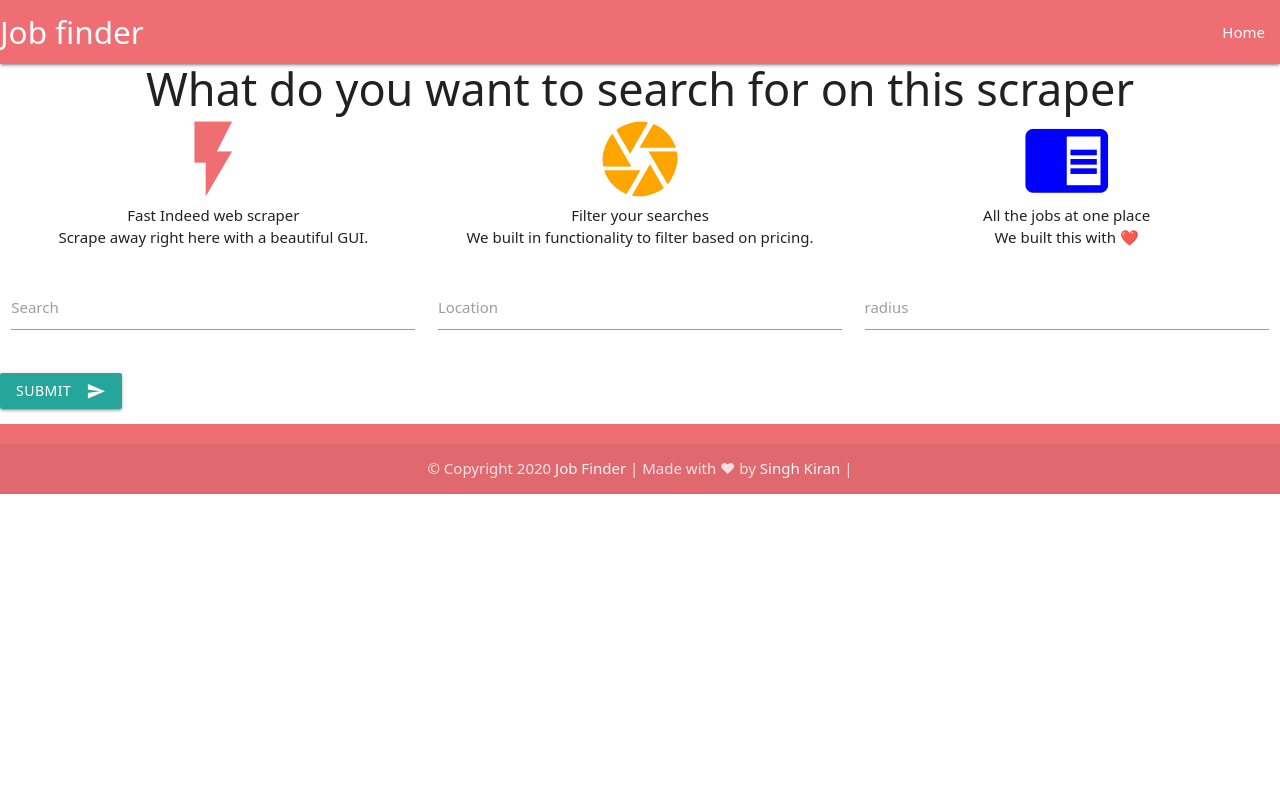
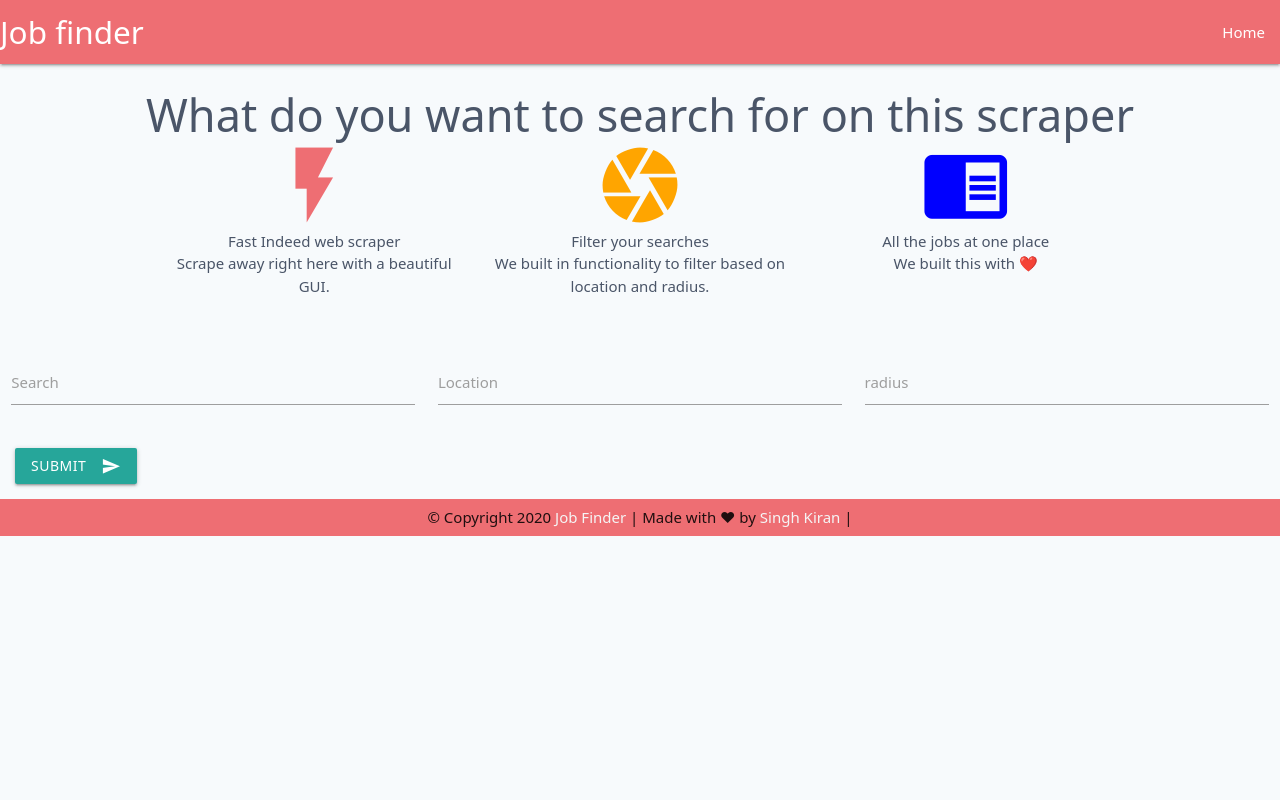
Before and after one commit to Singh-Kiran-P/jobs_finder, a Django app: page / in a window 1280 px wide. Run offline with Django 3.2, Linux system fonts and the light colour scheme; some libraries are stand-ins or nearby versions.

Commit message:
Added filter: radius

```diff
--- a/myapp/models.py
+++ b/myapp/models.py
@@ -3,7 +3,7 @@ from django.db import models
 # Create your models here.
 class Search(models.Model):
     search = models.CharField(max_length=500)
-    location = models.IntegerField(blank=True,null=True)
+    location = models.CharField(max_length=500)
     created = models.DateTimeField(auto_now=True)
 
     def __str__(self):
--- a/myapp/views.py
+++ b/myapp/views.py
@@ -1,28 +1,32 @@
 from django.shortcuts import render
 from . import models
 from myapp.scripts.indeed_scraper import Indeed_Scraper
+
 
 # Create your views here.
 def home(request):
     return render(request, 'base.html')
 
+
 def new_search(request):
     search = request.POST.get('search')
     location = request.POST.get('location')
     radius = request.POST.get('radius')
-
-    models.Search.objects.create(search=search,location=location)
+    if location == "":
+        location = ""
+    models.Search.objects.create(search=search, location=location)
 
     scraper = Indeed_Scraper(search, location, radius, 2)
 
     if scraper.results == False:
-        return render(request, 'myapp/new_search.html', {'error_not_found':True})
+        return render(request, 'myapp/new_search.html', {'error_not_found': True})
 
-
-    stuff_for_frontend ={
-        'search' : search,
-        'final_postings':scraper.final_postings,
+    stuff_for_frontend = {
+        'search': search,
+        'location': location,
+        'radius': radius,
+        'final_postings': scraper.final_postings,
         'error_not_found': False
 
     }
-    return render(request,'myapp/new_search.html',stuff_for_frontend)
+    return render(request, 'myapp/new_search.html', stuff_for_frontend)
--- a/templates/base.html
+++ b/templates/base.html
@@ -19,7 +19,7 @@
     <link href="https://fonts.googleapis.com/icon?family=Material+Icons" rel="stylesheet">
 
 </head>
-<body>
+<body class="bg-gray-100">
 <main>
     <nav>
         <div class="container nav-wrapper">
@@ -30,7 +30,13 @@
         </div>
     </nav>
     <div class="container">
+        <div class="md:flex">
+            <div
+                    class="flex-1 text-gray-700 text-center  px-5 py-5 m-2 rounded"
+            >
                 <h2 class="text-center text-5xl">What do you want to search for on this scraper</h2>
+
+                <div class="lg:flex lg:items-center">
                     <div class="row">
                         <div class="col s4">
                             <!-- Promo Content 1 goes here -->
@@ -46,7 +52,7 @@
                             <div class="center">
                                 <i class="large material-icons" style="color: orange">camera</i>
                                 <p>Filter your searches</p>
-                <p class="light center">We built in functionality to filter based on pricing.</p>
+                                <p class="light center">We built in functionality to filter based on location and radius.</p>
                             </div>
                         </div>
 
@@ -56,6 +62,9 @@
                                 <i class="large material-icons" style="color: blue">chrome_reader_mode</i>
                                 <p>All the jobs at one place</p>
                                 <p class="light center">We built this with ❤️</p>
+                            </div>
+                        </div>
+                    </div>
                 </div>
             </div>
         </div>
@@ -75,7 +84,7 @@
                     <label for="radius">radius</label>
                 </div>
             </div>
-        <button class="btn waves-effect waves-light" type="submit" name="action">Submit
+            <button class="btn waves-effect waves-light mx-4" type="submit" name="action">Submit
                 <i class="material-icons right">send</i>
             </button>
         </form>
@@ -84,16 +93,15 @@
         {% endblock content %}
     </div>
 </main>
-<footer id="footer" class="page-footer">
-    <div class="footer-copyright">
-        <div class="container center">
+  <footer style="background-color: #EE6E73">
+       <div class="p-2 text-center text-base">
             © Copyright 2020
-            <a class="grey-text text-lighten-4 center"  href="/">Job Finder</a>
+            <a class="grey-text text-lighten-4 center" href="/">Job Finder</a>
             | Made with ❤ by
-            <a class="grey-text text-lighten-4 center" target="_blank"  href="http://singh-kiran-p.github.io/">Singh Kiran</a>
+            <a class="grey-text text-lighten-4 center" target="_blank" href="http://singh-kiran-p.github.io/">Singh
+                Kiran</a>
             |
 
-        </div>
         </div>
   </footer>
 <script src="https://cdnjs.cloudflare.com/ajax/libs/materialize/1.0.0/js/materialize.min.js"></script>
```
Also changed, not shown: myapp/scripts/indeed_scraper.py (+4 -5 lines), templates/myapp/new_search.html (+11 -6 lines), myapp/migrations/0003_auto_20200702_2121.py (added). Lines whose indentation alone changed are shown as unchanged.
